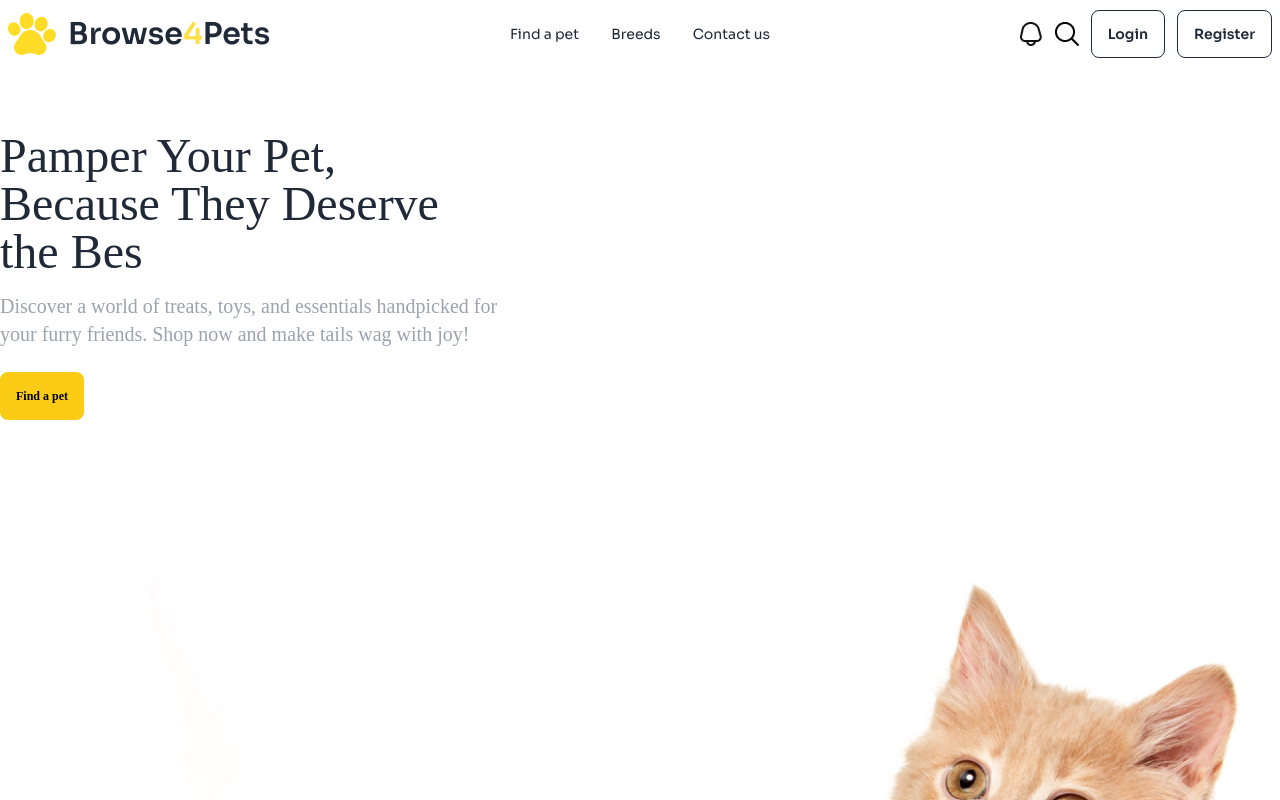
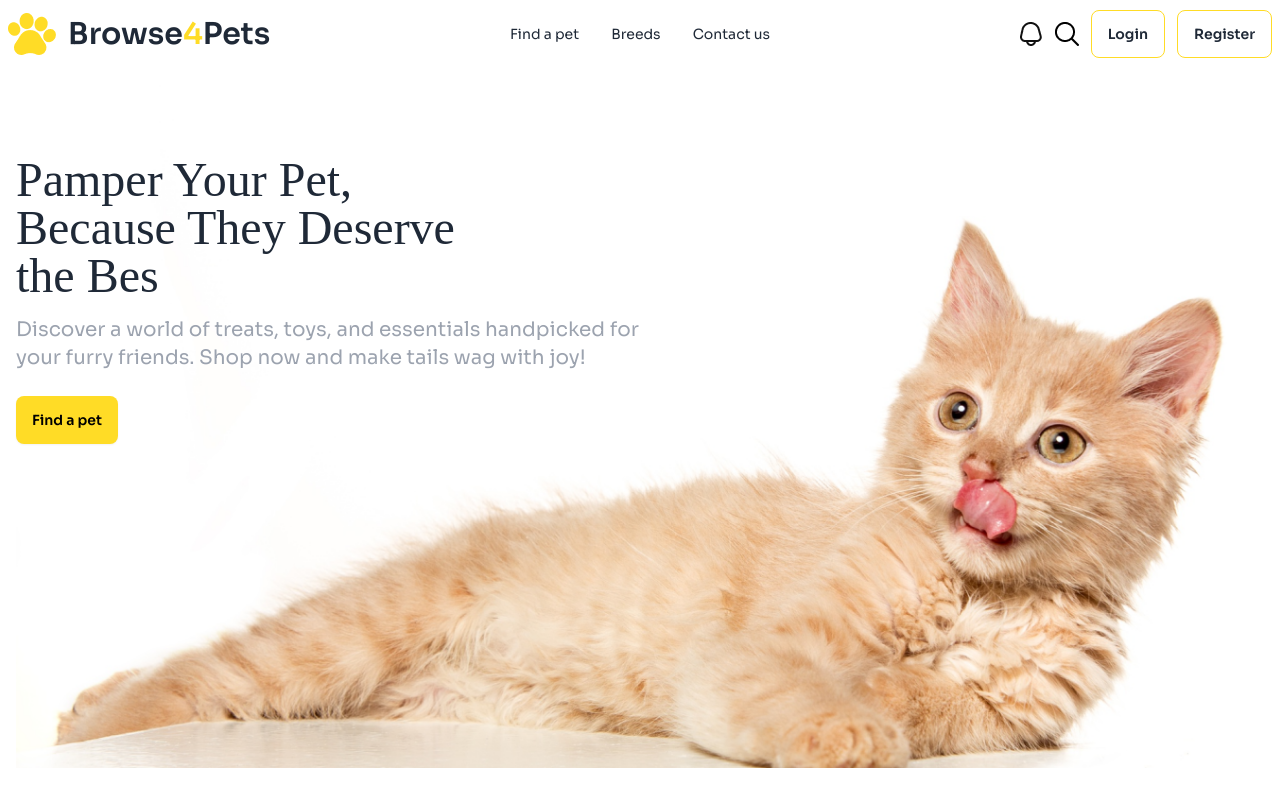
Before and after one commit to shuvo903/My-Assignment-3, a plain HTML site: page index.html in a window 1280 px wide. Shown: the top 800 px of the page. Drawn offline with nearby package versions, Linux system fonts and the light colour scheme; a web font is replaced by a local one.

Commit message:
added my new Banner section and risponsive media quaire

```diff
--- a/index.html
+++ b/index.html
@@ -22,19 +22,32 @@
             font-family: "Sora";
         }
     </style>
+    <script>
+        tailwind.config = {
+            theme: {
+                extend: {
+                    colors: {
+                        primary: "#FFDC26",
+                        common: "#FFF9F4",
+                        default: "FFFFFF"
+                    }
+                }
+            }
+        }
+    </script>
 </head>
 
 <body>
     <!-- Header section Start-->
     <header>
-        <!-- NavbarStart-->
+        <!-- Navbar Start-->
         <nav class="font-sora">
             <div class="navbar bg-base-100 items-center">
                 <div class="navbar-start">
                     <div>
                        <img src="images/logo-header.png" alt="">
                     </div>
-                  <a class="hidden lg:flex text-3xl font-semibold ml-3">Browse<span class="text-yellow-300">4</span>Pets</a>
+                  <a class="hidden lg:flex text-3xl font-semibold ml-3">Browse<span class="text-primary">4</span>Pets</a>
                 </div>
                 <div class="navbar-center hidden lg:flex gap-8">
                   <ul class="menu menu-horizontal px-1">
@@ -57,8 +70,8 @@
                     <div class="hidden lg:flex">
                         <img src="images/Search.png" alt="">
                     </div>
-                  <a class="hidden lg:flex btn btn-outline">Login</a>
-                  <a class="hidden lg:flex btn btn-outline">Register</a>
+                  <a class="hidden border-primary hover:bg-primary hover:border-none lg:flex btn btn-outline hover:text-black">Login</a>
+                  <a class="hidden border-primary hover:bg-primary hover:border-none lg:flex btn btn-outline hover:text-black">Register</a>
 
                 </div>
                 <div class="dropdown">
@@ -82,13 +95,16 @@
 
         </nav>
         <!-- Banner section Start-->
-         <div class="mt-16 mb-36">
+         <div class="flex justify-center mt-16 mb-36 w-full max-w-screen-xl mx-auto ">
+
             <!-- Text Section -->
-             <div >
-                <h1 class="text-5xl font-adlam mb-4">Pamper Your Pet,<br> Because They Deserve<br> the Bes</h1>
-                <p class="text-gray-400 text-xl font-adlam mb-6">Discover a world of treats, toys, and essentials handpicked for<br> your furry friends. Shop now and make tails wag with joy!</p>
-                <button class="bg-yellow-400 border-none text-xs text-black font-adlam btn btn-active btn-primary">Find a pet</button>
+            <div class="absolute lg:absolute text-left mx-4">
+                <h1 class="text-5xl font-adlam mb-4 mt-6">Pamper Your Pet,<br> Because They Deserve<br> the Bes</h1>
+                <p class="text-gray-400 text-xl font-sora mb-6">Discover a world of treats, toys, and essentials handpicked for<br> your furry friends. Shop now and make tails wag with joy!</p>
+                <button class="bg-primary border-none text-black font-sora btn btn-primary hover:bg-primary hover:text-white">Find a pet</button>
                 <div>
+
+                <div class="relative lg:relative -z-10  lg:-mt-96 -mt-28">
                     <img src="images/cat-big.png" alt="">
                 </div>
              </div>
```
